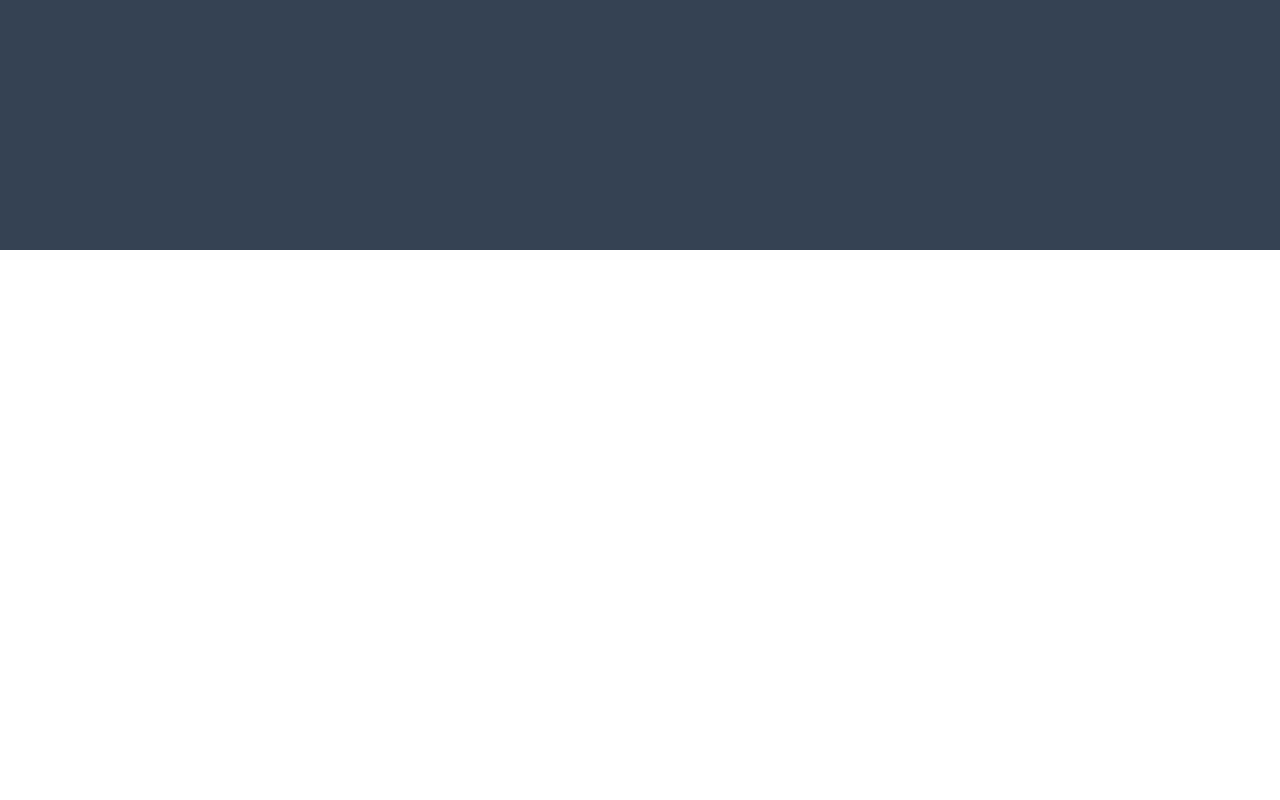
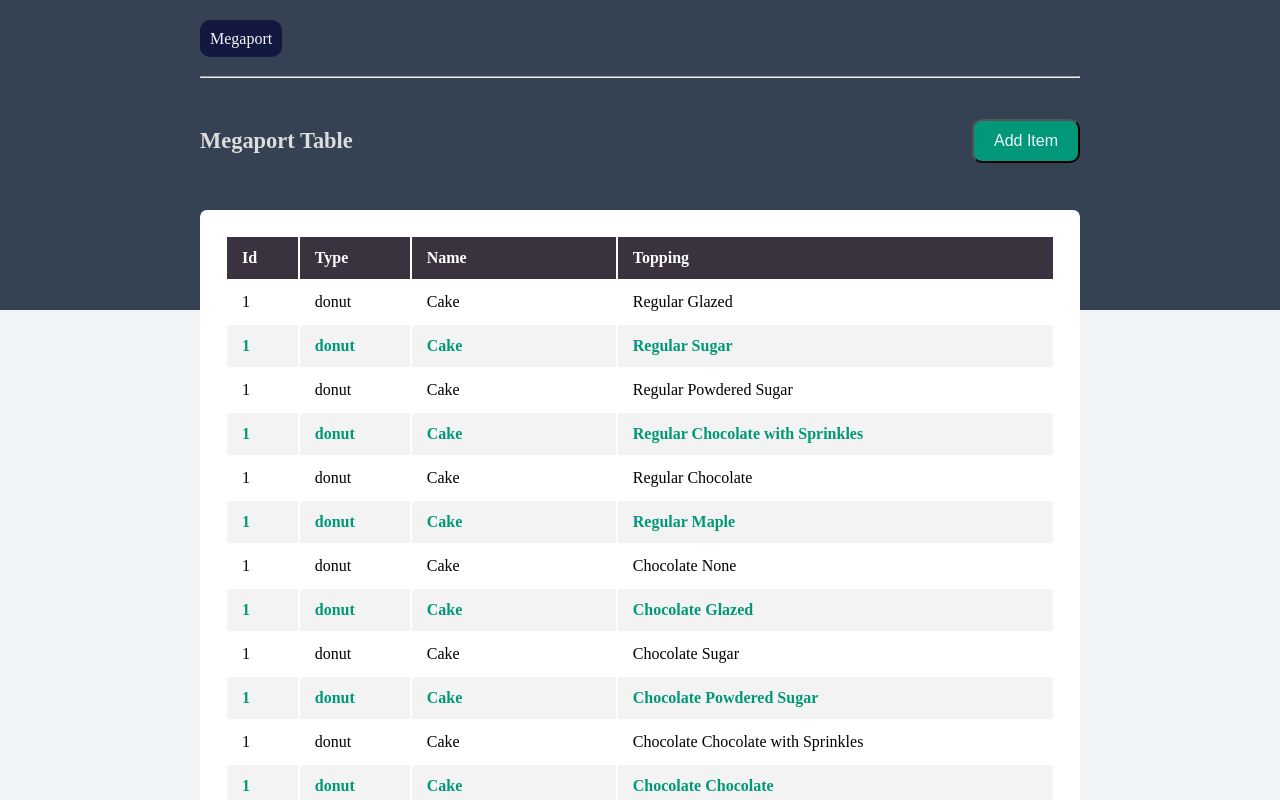
Before and after one commit to vvsrrSunny/food-table, a Vue app: page / in a window 1280 px wide. Shown: the top 800 px of the page. Built offline with nearby package versions, Linux system fonts and the light colour scheme; the HTML template or start-up script is replaced by a standard one.

Commit message:
added basic table and populated with data

```diff
--- a/src/assets/global.css
+++ b/src/assets/global.css
@@ -0,0 +1,4 @@
+#app {
+    font-family: Avenir, Helvetica, Arial, sans-serif;
+    color: #2c3e50;
+}
--- a/src/components/Dashboard.vue
+++ b/src/components/Dashboard.vue
@@ -1,32 +1,402 @@
 <template>
-  <div class="hello">
-<section></section>
-
+  <div>
+    <div class="dashboard">
+      <section>
+        <div style="padding-top: 30px; padding-bottom: 20px">
+          <a href="https://www.megaport.com/" target="_blank">Megaport</a>
+        </div>
+        <hr />
+        <div class="section-heading">
+          <h3>Megaport Table</h3>
+          <button>Add Item</button>
+        </div>
+      </section>
+      <div class="main-content">
+        <table class="styled-table">
+          <thead>
+            <tr>
+              <th>Id</th>
+              <th>Type</th>
+              <th>Name</th>
+              <th>Topping</th>
+            </tr>
+          </thead>
+          <tbody>
+            <tr
+              v-for="(foodItem, index) in foodItemList"
+              :key="index"
+              :class="{ 'active-row': index % 2 != 0 }"
+            >
+              <td>{{ parseInt(foodItem.id, 8) }}</td>
+              <td>{{ foodItem.type }}</td>
+              <td>{{ foodItem.name }}</td>
+              <td>{{ foodItem.topping }}</td>
+            </tr>
+          </tbody>
+        </table>
+      </div>
+    </div>
   </div>
 </template>
 
 <script>
-export default {};
+export default {
+  data() {
+    return {
+      foodItemList: [
+        {
+          id: "0001",
+          type: "donut",
+          name: "Cake",
+          topping: "Regular Glazed",
+        },
+        {
+          id: "0001",
+          type: "donut",
+          name: "Cake",
+          topping: "Regular Sugar",
+        },
+        {
+          id: "0001",
+          type: "donut",
+          name: "Cake",
+          topping: "Regular Powdered Sugar",
+        },
+        {
+          id: "0001",
+          type: "donut",
+          name: "Cake",
+          topping: "Regular Chocolate with Sprinkles",
+        },
+        {
+          id: "0001",
+          type: "donut",
+          name: "Cake",
+          topping: "Regular Chocolate",
+        },
+        {
+          id: "0001",
+          type: "donut",
+          name: "Cake",
+          topping: "Regular Maple",
+        },
+        {
+          id: "0001",
+          type: "donut",
+          name: "Cake",
+          topping: "Chocolate None",
+        },
+        {
+          id: "0001",
+          type: "donut",
+          name: "Cake",
+          topping: "Chocolate Glazed",
+        },
+        {
+          id: "0001",
+          type: "donut",
+          name: "Cake",
+          topping: "Chocolate Sugar",
+        },
+        {
+          id: "0001",
+          type: "donut",
+          name: "Cake",
+          topping: "Chocolate Powdered Sugar",
+        },
+        {
+          id: "0001",
+          type: "donut",
+          name: "Cake",
+          topping: "Chocolate Chocolate with Sprinkles",
+        },
+        {
+          id: "0001",
+          type: "donut",
+          name: "Cake",
+          topping: "Chocolate Chocolate",
+        },
+        {
+          id: "0001",
+          type: "donut",
+          name: "Cake",
+          topping: "Chocolate Maple",
+        },
+        {
+          id: "0001",
+          type: "donut",
+          name: "Cake",
+          topping: "Blueberry None",
+        },
+        {
+          id: "0001",
+          type: "donut",
+          name: "Cake",
+          topping: "Blueberry Glazed",
+        },
+        {
+          id: "0001",
+          type: "donut",
+          name: "Cake",
+          topping: "Blueberry Sugar",
+        },
+        {
+          id: "0001",
+          type: "donut",
+          name: "Cake",
+          topping: "Blueberry Powdered Sugar",
+        },
+        {
+          id: "0001",
+          type: "donut",
+          name: "Cake",
+          topping: "Blueberry Chocolate with Sprinkles",
+        },
+        {
+          id: "0001",
+          type: "donut",
+          name: "Cake",
+          topping: "Blueberry Chocolate",
+        },
+        {
+          id: "0001",
+          type: "donut",
+          name: "Cake",
+          topping: "Blueberry Maple",
+        },
+        {
+          id: "0001",
+          type: "donut",
+          name: "Cake",
+          topping: "Devil's Food None",
+        },
+        {
+          id: "0001",
+          type: "donut",
+          name: "Cake",
+          topping: "Devil's Food Glazed",
+        },
+        {
+          id: "0001",
+          type: "donut",
+          name: "Cake",
+          topping: "Devil's Food Sugar",
+        },
+        {
+          id: "0001",
+          type: "donut",
+          name: "Cake",
+          topping: "Devil's Food Powdered Sugar",
+        },
+        {
+          id: "0001",
+          type: "donut",
+          name: "Cake",
+          topping: "Devil's Food Chocolate with Sprinkles",
+        },
+        {
+          id: "0001",
+          type: "donut",
+          name: "Cake",
+          topping: "Devil's Food Chocolate",
+        },
+        {
+          id: "0001",
+          type: "donut",
+          name: "Cake",
+          topping: "Devil's Food Maple",
+        },
+        {
+          id: "0002",
+          type: "donut",
+          name: "Raised",
+          topping: "Regular None",
+        },
+        {
+          id: "0002",
+          type: "donut",
+          name: "Raised",
+          topping: "Regular Glazed",
+        },
+        {
+          id: "0002",
+          type: "donut",
+          name: "Raised",
+          topping: "Regular Sugar",
+        },
+        {
+          id: "0002",
+          type: "donut",
+          name: "Raised",
+          topping: "Regular Chocolate",
+        },
+        {
+          id: "0002",
+          type: "donut",
+          name: "Raised",
+          topping: "Regular Maple",
+        },
+        {
+          id: "0003",
+          type: "donut",
+          name: "Old Fashioned",
+          topping: "Regular None",
+        },
+        {
+          id: "0003",
+          type: "donut",
+          name: "Old Fashioned",
+          topping: "Regular Glazed",
+        },
+        {
+          id: "0003",
+          type: "donut",
+          name: "Old Fashioned",
+          topping: "Regular Chocolate",
+        },
+        {
+          id: "0003",
+          type: "donut",
+          name: "Old Fashioned",
+          topping: "Regular Maple",
+        },
+        {
+          id: "0003",
+          type: "donut",
+          name: "Old Fashioned",
+          topping: "Chocolate None",
+        },
+        {
+          id: "0003",
+          type: "donut",
+          name: "Old Fashioned",
+          topping: "Chocolate Glazed",
+        },
+        {
+          id: "0003",
+          type: "donut",
+          name: "Old Fashioned",
+          topping: "Chocolate Chocolate",
+        },
+        {
+          id: "0003",
+          type: "donut",
+          name: "Old Fashioned",
+          topping: "Chocolate Maple",
+        },
+        {
+          id: "0004",
+          type: "bar",
+          name: "Bar",
+          topping: "Regular Chocolate",
+        },
+        {
+          id: "0004",
+          type: "bar",
+          name: "Bar",
+          topping: "Regular Maple",
+        },
+        {
+          id: "0005",
+          type: "twist",
+          name: "Twist",
+          topping: "Regular Glazed",
+        },
+        {
+          id: "0005",
+          type: "twist",
+          name: "Twist",
+          topping: "Regular Sugar",
+        },
+        {
+          id: "0006",
+          type: "filled",
+          name: "Filled",
+          topping: "Regular Glazed",
+        },
+        {
+          id: "0006",
+          type: "filled",
+          name: "Filled",
+          topping: "Regular Powdered Sugar",
+        },
+        {
+          id: "0006",
+          type: "filled",
+          name: "Filled",
+          topping: "Regular Chocolate",
+        },
+        {
+          id: "0006",
+          type: "filled",
+          name: "Filled",
+          topping: "Regular Maple",
+        },
+      ],
+    };
+  },
+};
 </script>
 
 
 <!-- Add "scoped" attribute to limit CSS to this component only -->
 <style>
+.main-content {
+  background-color: white;
+  margin-top: -40px;
+  border-radius: 7px;
+  padding: 25px;
+}
+.dashboard {
+  padding-left: 200px;
+  padding-right: 200px;
+  background-color: #354253;
+  height: 310px;
+}
 body {
   margin: 0;
-        font-family: 'Prompt', sans-serif;
-        color: white;
-
+  background-color: #f2f5f8;
 }
 
 section {
   flex-direction: column;
-        align-items: center;
   height: 250px;
   color: #dddddd;
-        background: #354253;
 }
-
+.dashboard a {
+  border-radius: 10px;
+  padding: 10px;
+  background-color: rgb(19, 24, 65);
+  cursor: pointer;
+  color: #f2f5f8;
+  text-decoration: none;
+}
+.h3 {
+  display: flex;
+  align-items: center;
+}
+.section-heading {
+  padding-top: 20px;
+  padding-bottom: 10px;
+  font-size: larger;
+  display: flex;
+  justify-content: space-between;
+  align-items: center;
+}
+button {
+  border-radius: 10px;
+  padding: 20px;
+  background-color: #009879;
+  cursor: pointer;
+  color: #f2f5f8;
+  height: 0px;
+  display: flex;
+  align-items: center;
+  font-size: medium;
+}
+.styled-table {
+  min-width: 100%;
+}
 .styled-table thead tr {
   background-color: #3b323f;
   color: #ffffff;
@@ -37,7 +407,7 @@ export default {};
   padding: 12px 15px;
 }
 .styled-table tbody tr {
-  border-bottom: 1px solid #dddddd;
+  border-bottom: 1px solid "dddddd";
 }
 
 .styled-table tbody tr:nth-of-type(even) {
@@ -45,24 +415,10 @@ export default {};
 }
 
 .styled-table tbody tr:last-of-type {
-  border-bottom: 2px solid #009879;
+  border-bottom: 2px solid "#009879";
 }
 .styled-table tbody tr.active-row {
   font-weight: bold;
   color: #009879;
 }
-h3 {
-  margin: 40px 0 0;
-}
-ul {
-  list-style-type: none;
-  padding: 0;
-}
-li {
-  display: inline-block;
-  margin: 0 10px;
-}
-a {
-  color: #42b983;
-}
 </style>
```
Lines whose indentation alone changed are shown as unchanged.
